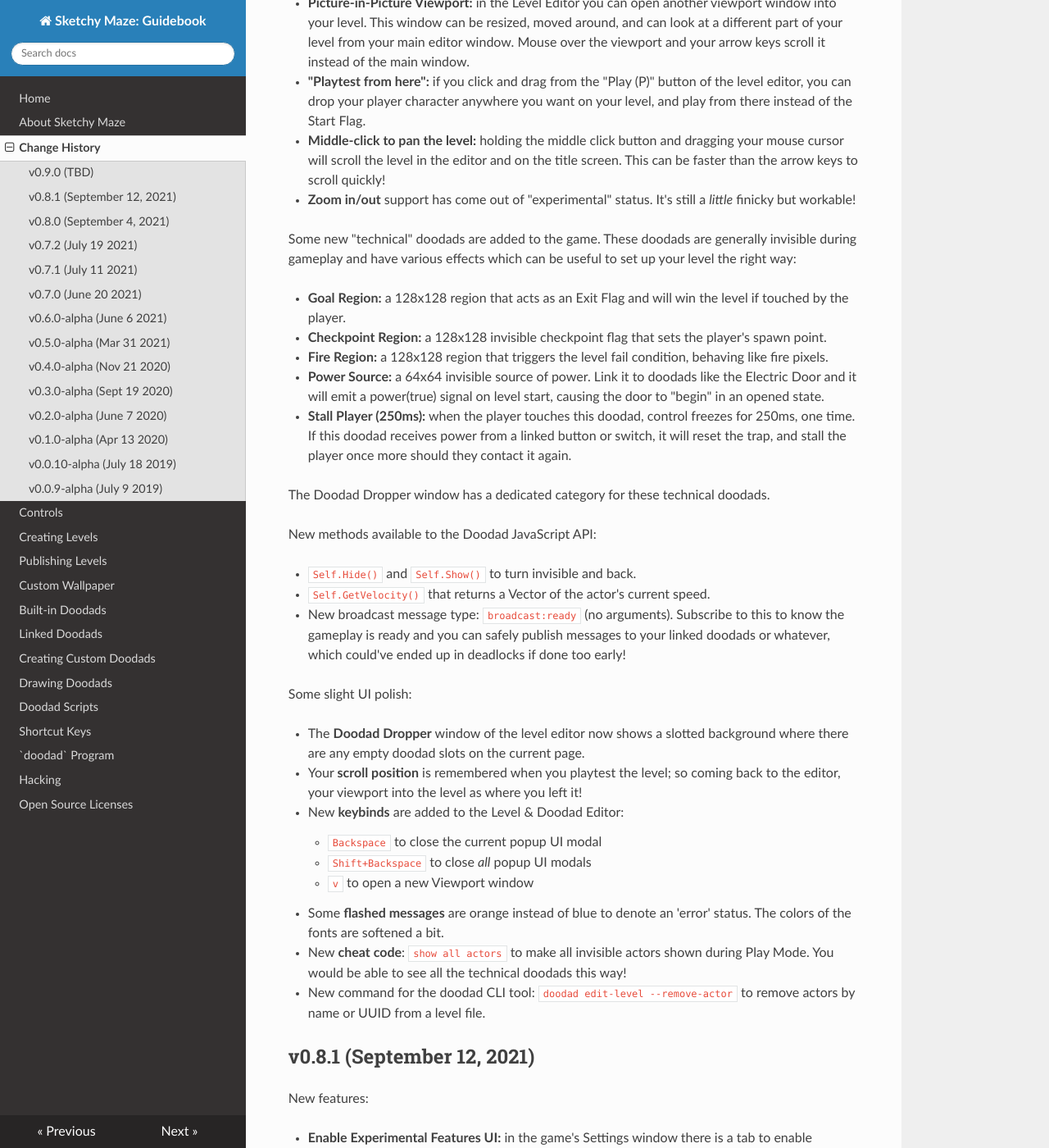
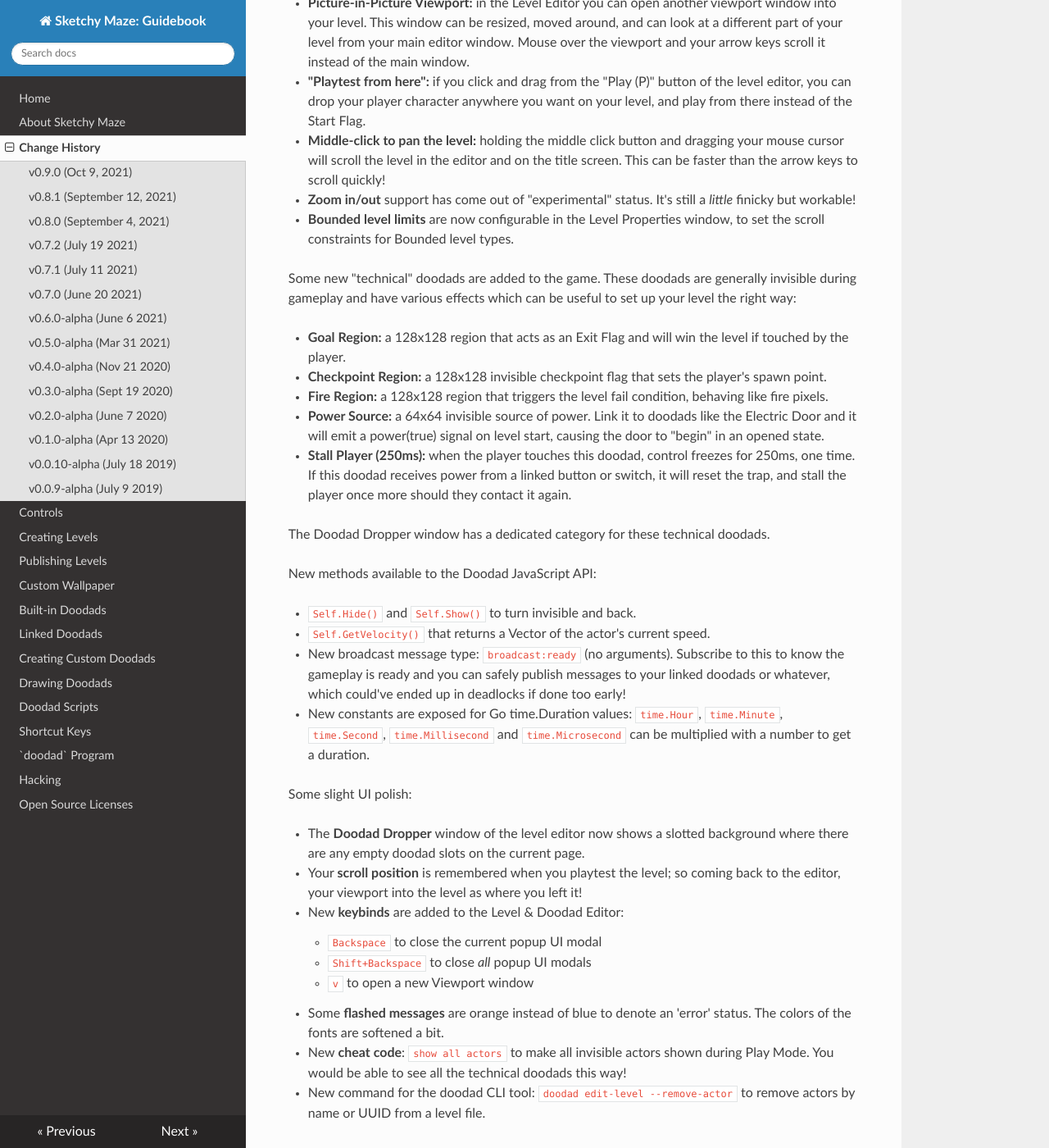
Before and after one commit to SketchyMaze/guidebook, an MkDocs documentation site: the page built from docs/changes.md, in a window 1280 px wide and 1400 px high, scrolled down 512 px. Shown: the whole window at 82% size. Built offline with MkDocs 1.6.1, drawn with Linux system fonts in a browser that asks for light colours; nearby versions of some CDN libraries; some of the changed text lies outside the part shown.

Commit message:
Changelog for v0.9.0

```diff
--- a/docs/changes.md
+++ b/docs/changes.md
@@ -1,6 +1,6 @@
 # Changes
 
-## v0.9.0 (TBD)
+## v0.9.0 (Oct 9, 2021)
 
 New features:
 
@@ -33,6 +33,8 @@ New features:
   scroll quickly!
 * **Zoom in/out** support has come out of "experimental" status. It's
   still a _little_ finicky but workable!
+* **Bounded level limits** are now configurable in the Level Properties
+  window, to set the scroll constraints for Bounded level types.
 
 Some new "technical" doodads are added to the game. These doodads are
 generally invisible during gameplay and have various effects which can
@@ -63,6 +65,9 @@ New methods available to the Doodad JavaScript API:
   to this to know the gameplay is ready and you can safely publish messages
   to your linked doodads or whatever, which could've ended up in deadlocks
   if done too early!
+* New constants are exposed for Go time.Duration values: `time.Hour`,
+  `time.Minute`, `time.Second`, `time.Millisecond` and `time.Microsecond`
+  can be multiplied with a number to get a duration.
 
 Some slight UI polish:
 
```
Also changed, not shown: docs/index.md (+1 -1 lines).
